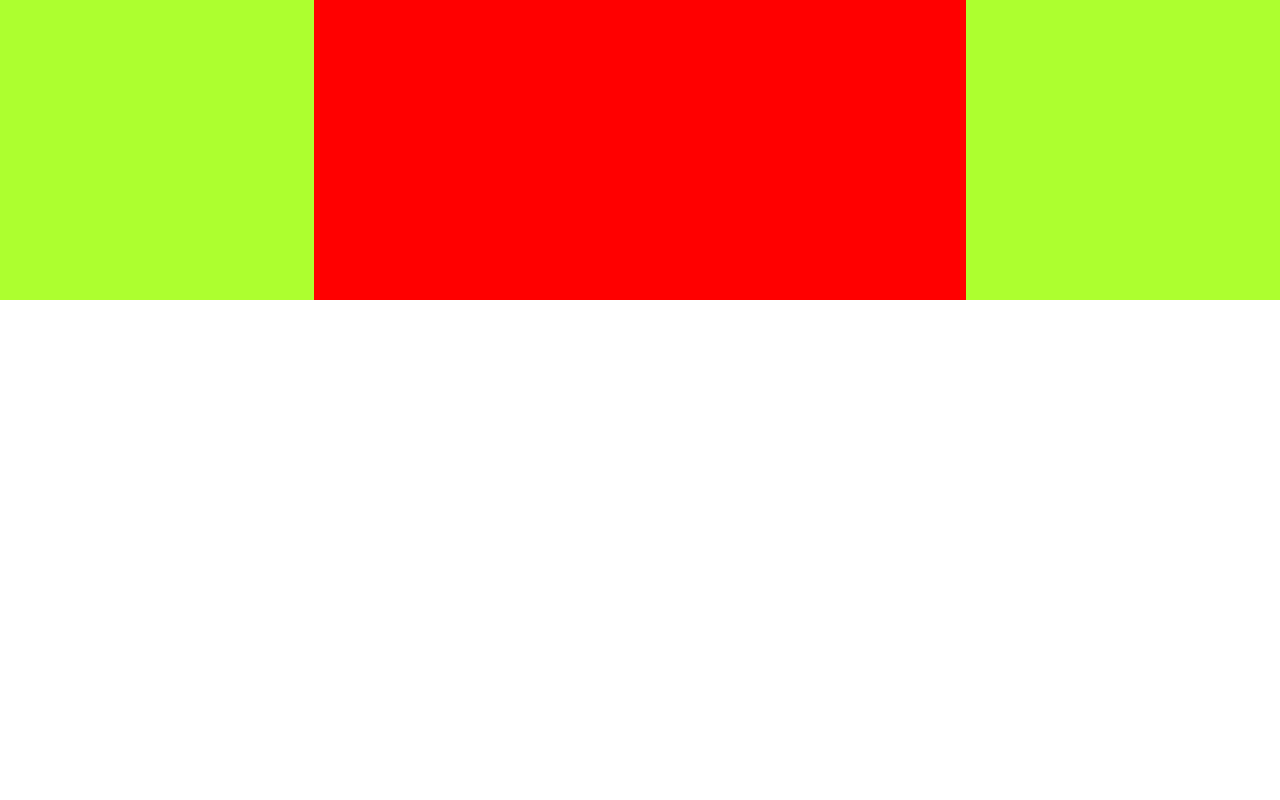
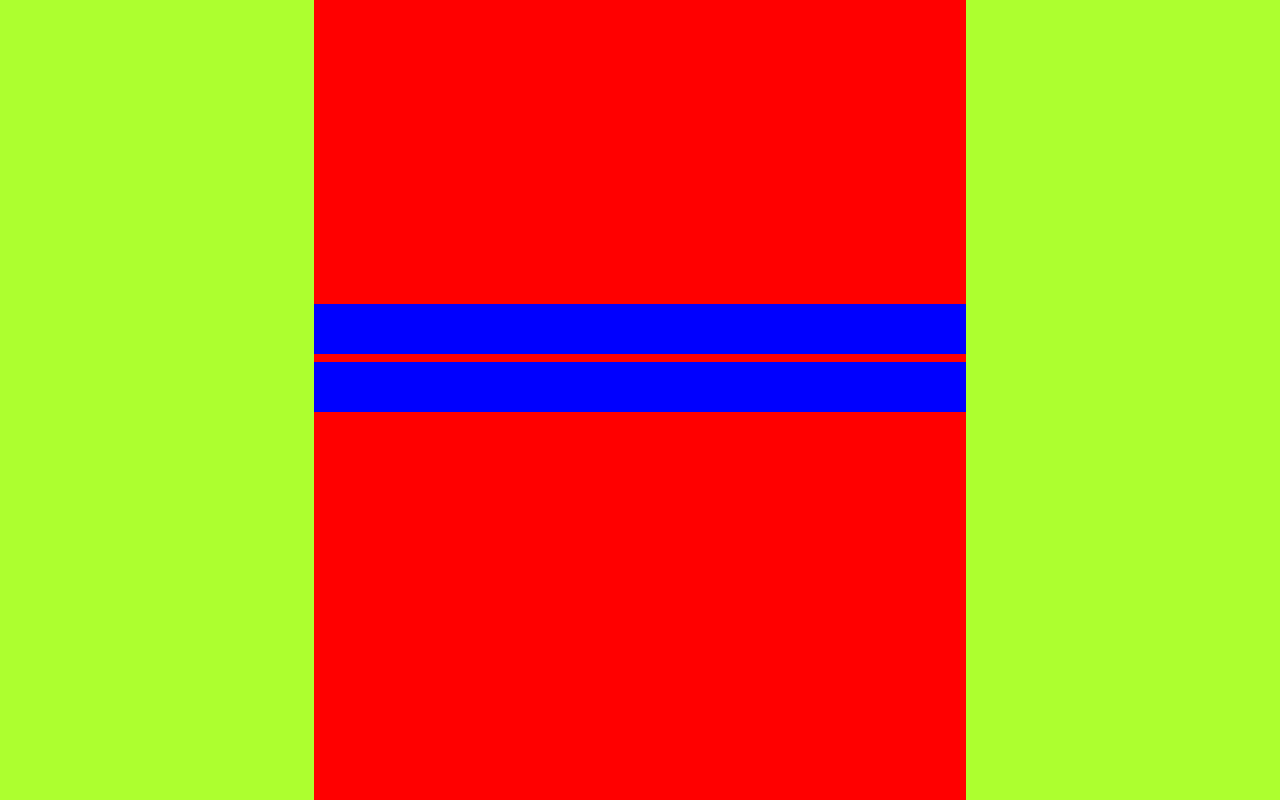
Before and after one commit to PittiglioFrancesco/html-css-bootstrap-freelancer, a plain HTML site: page index.html in a window 1280 px wide. Shown: the part 1256-2056 px from the top of the page. Before the commit the page ends 1556 px from the top, so only its background shows below. Drawn offline with nearby package versions, Linux system fonts and the light colour scheme.

Commit message:
add: riga contact me

```diff
--- a/index.html
+++ b/index.html
@@ -87,7 +87,26 @@
 
         </div>
 
-        <div class="row"></div>
+        <!-- riga contact me -->
+        <div class="row debug justify-content-center">
+
+            <div class="col- style">
+
+                <div class="row justify-content-center">
+                    <div class="col- nested-style my-1"></div>
+                </div>
+                <div class="row">
+                    <div class="col- nested-style my-1">
+
+
+
+                    </div>
+                </div>
+
+            </div>
+
+        </div>
+
         <div class="row"></div>
 
     </main>
```
